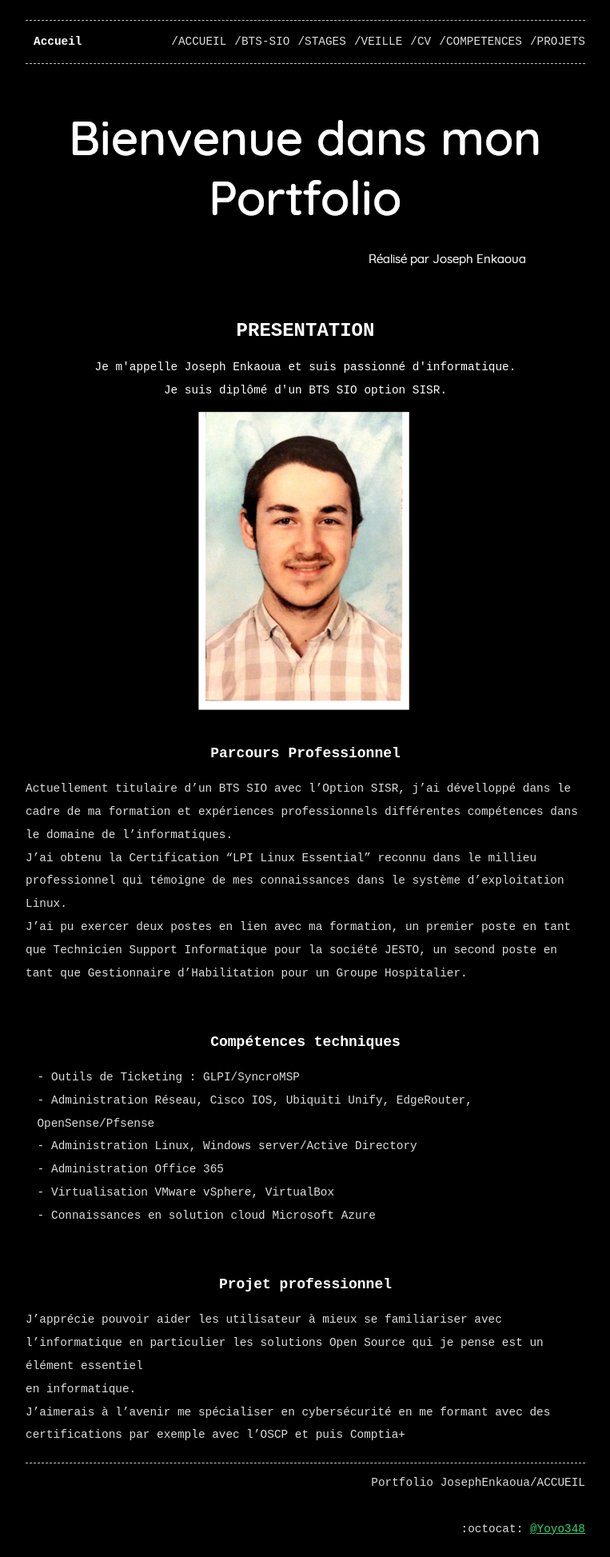
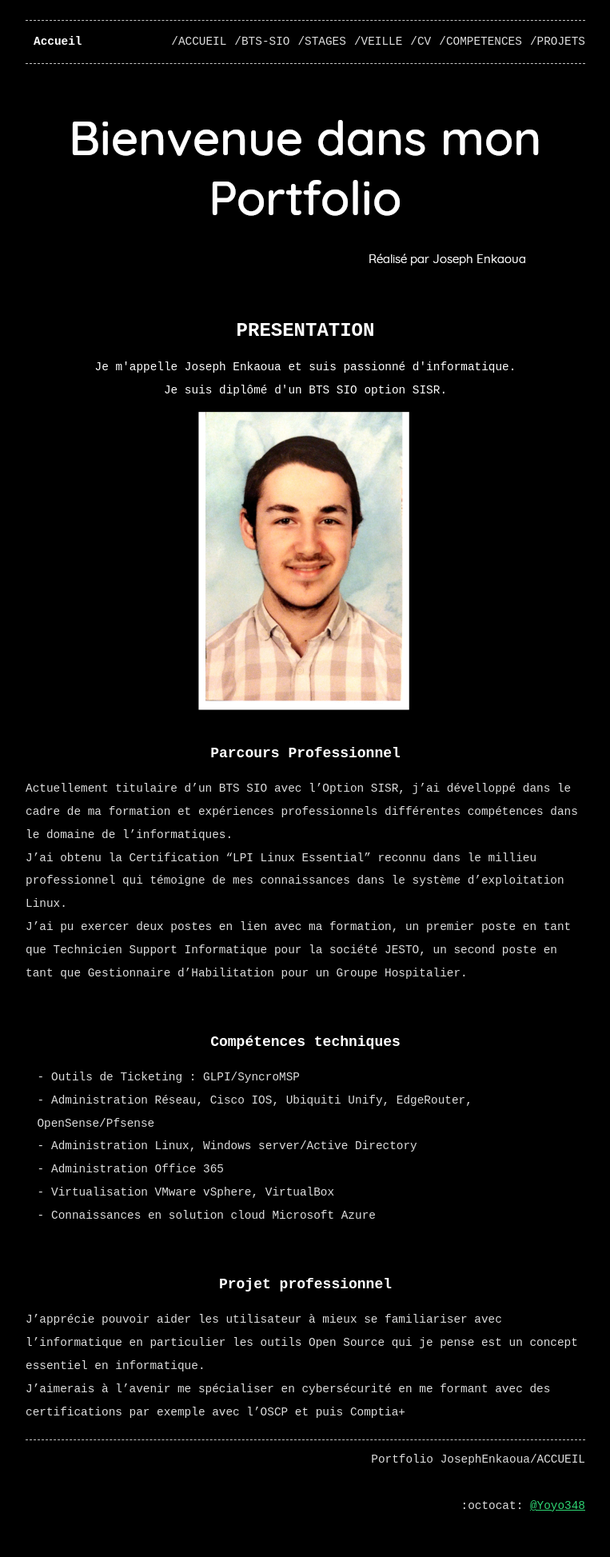
Before and after one commit to Yoyo348/ga_blog, a Jekyll site: the page built from index.md, in a window 1280 px wide. Shown: the whole page at 80% size, without its empty margins (258-1021 px from the left). Built offline with Jekyll 4.4.1, drawn with Linux system fonts in a browser that asks for light colours; after the commit the page ends 1918 px from its top, so only the background shows below that.

Commit message:
Update index.md

```diff
--- a/index.md
+++ b/index.md
@@ -32,6 +32,5 @@ J'ai pu exercer deux postes en lien avec ma formation, un premier poste en tant
 
 <br><strong><center><font size="4"> Projet professionnel </font></center></strong>
 
-J'apprécie pouvoir aider les utilisateur à mieux se familiariser avec l'informatique en particulier les solutions Open Source qui je pense est un élément essentiel
-en informatique.
+J'apprécie pouvoir aider les utilisateur à mieux se familiariser avec l'informatique en particulier les outils Open Source qui je pense est un concept essentiel en informatique.
 J'aimerais à l'avenir me spécialiser en cybersécurité en me formant avec des certifications par exemple avec l'OSCP et puis Comptia+
```
